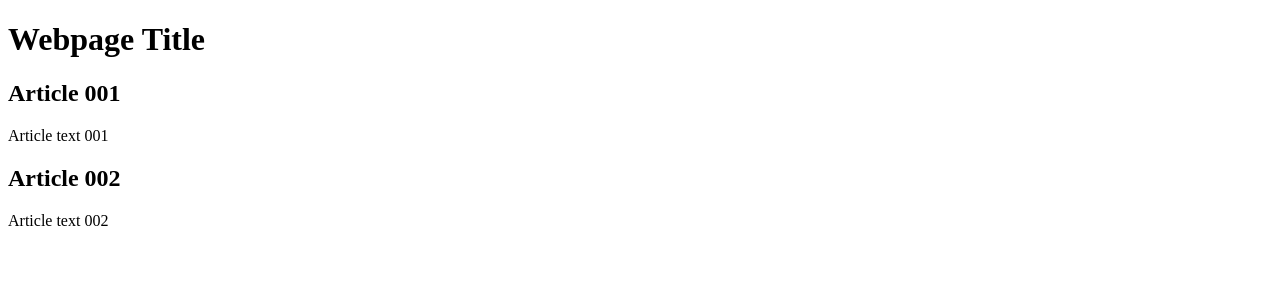
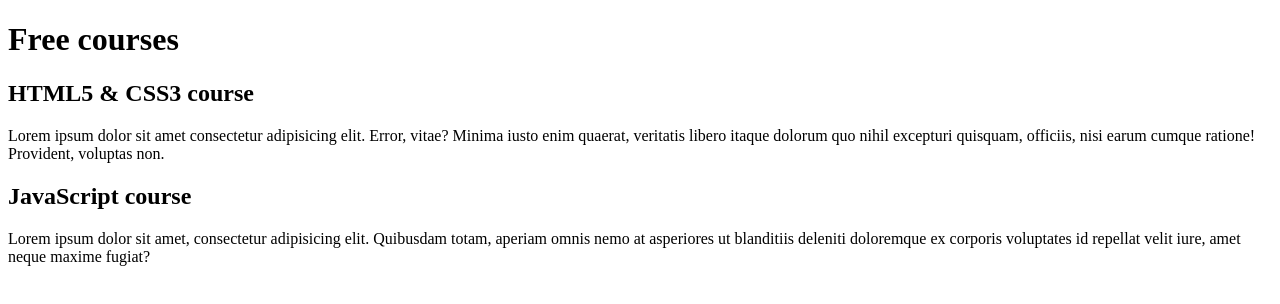
Before and after one commit to francislopes/html-project, a plain HTML site: page index.html in a window 1280 px wide. Drawn offline with Linux system fonts and the light colour scheme.

Commit message:
I started to write the content

```diff
--- a/index.html
+++ b/index.html
@@ -8,15 +8,15 @@
 </head>
 <body>
     <header>
-        <h1>Webpage Title</h1>
+        <h1>Free courses</h1>
     </header>
     <article>
-        <h1>Article 001</h1>
-        <p>Article text 001</p>
+        <h1>HTML5 & CSS3 course</h1>
+        <p>Lorem ipsum dolor sit amet consectetur adipisicing elit. Error, vitae? Minima iusto enim quaerat, veritatis libero itaque dolorum quo nihil excepturi quisquam, officiis, nisi earum cumque ratione! Provident, voluptas non.</p>
     </article>
     <article>
-        <h1>Article 002</h1>
-        <p>Article text 002</p>
+        <h1>JavaScript course</h1>
+        <p>Lorem ipsum dolor sit amet, consectetur adipisicing elit. Quibusdam totam, aperiam omnis nemo at asperiores ut blanditiis deleniti doloremque ex corporis voluptates id repellat velit iure, amet neque maxime fugiat?</p>
     </article>
 </body>
 </html>
```
